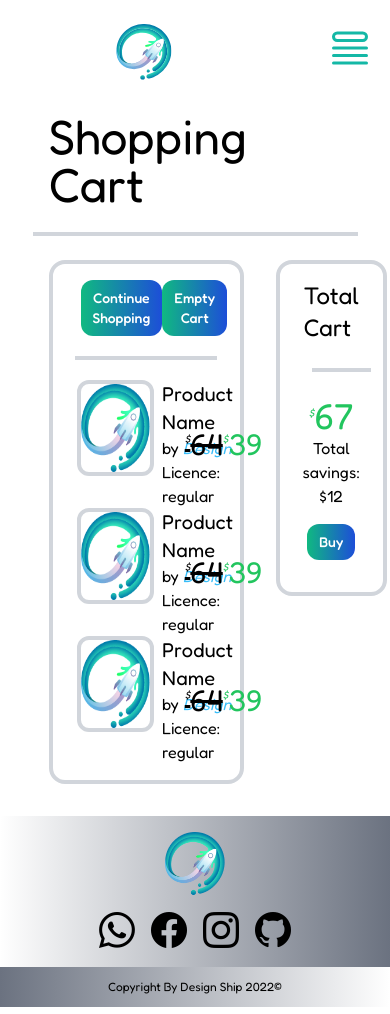
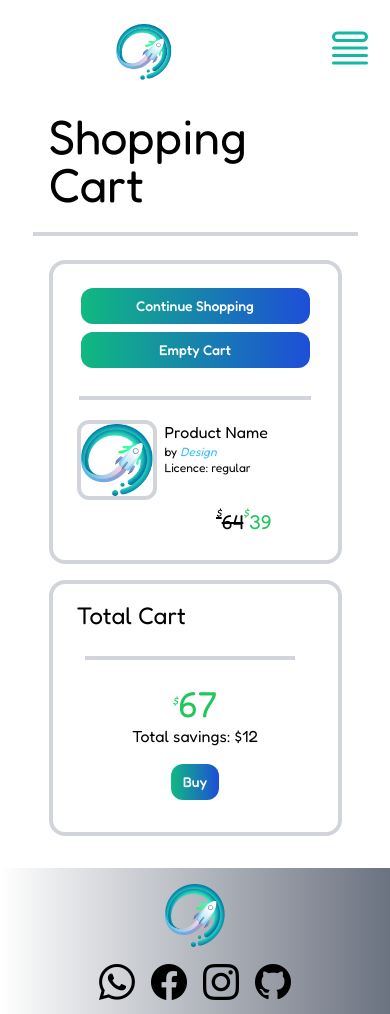
Before and after one commit to Jeremy-434/design-ship-app, a website: page public/shoppingCart/shoppingCart.html in a window 390 px wide. Shown: the top 1014 px of the page. Drawn offline with nearby package versions, Linux system fonts and the light colour scheme; files that its build step writes are made by us from their sources; files whose address does not match are found by name.

Commit message:
Complete Shopping Cart Responsive

```diff
--- a/public/shoppingCart/shoppingCart.html
+++ b/public/shoppingCart/shoppingCart.html
@@ -141,62 +141,32 @@
     <div class="mx-auto w-10/12 mb-8">
         <h1 class="text-5xl pt-4 px-4">Shopping Cart</h1>
         <div class="w-full h-1 bg-gray-300 my-6"></div>
-        <div class="flex justify-between">
-            <div class="border-4 border-gray-300 mx-4 p-4 rounded-2xl w-3/5">
-                <div class="flex justify-between mx-3">
-                    <button class="btn-primary-darkmode m-0">Continue Shopping</button>
-                    <button class="btn-primary-darkmode m-0">Empty Cart</button>
+        <div class="flex justify-between w-full flex-col lg:flex-row">
+            <div class="border-4 border-gray-300 mx-4 mb-4 lg:mb-0 p-4 rounded-2xl w-5/5 lg:w-3/5 sm">
+                <div class="flex justify-between mx-3 flex-col sm:flex-row">
+                    <button class="btn-primary-darkmode my-2 mb-0 lg:m-0">Continue Shopping</button>
+                    <button class="btn-primary-darkmode my-2 lg:m-0">Empty Cart</button>
                 </div>
                 <div class="w-11/12 h-1 bg-gray-300 mx-auto my-5"></div>
                 <!-- PRODUCTOS DEL CARRITO DE COMPRAS -->
                 <div class="grid grid-cols-12 items-center">
-                    <div class="col-span-6 flex">
-                        <img class="border-4 border-gray-300 rounded-xl w-24 h-24 m-2 mt-0"
-                            src="/public/imgs/logo.png" alt="">
-                       <div>
-                         <h2 class="text-xl">Product Name</h2>
-                         <p>by <i class="text-sky-400">Design</i></p>
-                         <p>Licence: regular</p>
-                       </div>
+                    <div class="col-span-12 sm:col-span-6 md:col-span-8 flex">
+                        <img class="border-4 border-gray-300 rounded-xl w-20 h-20 lg:w-24 lg:h-24 m-2 mt-0" src="/public/imgs/logo.png"
+                            alt="">
+                        <div class="text-xs sm:text-lg lg:my-2">
+                            <h2 class="text-base sm:text-xl">Product Name</h2>
+                            <p>by <i class="text-sky-400">Design</i></p>
+                            <p>Licence: regular</p>
+                        </div>
                     </div>
-                    <div class="col-start-10 col-end-12 flex justify-around text-3xl">
-                        <p class="line-through"><i class="text-xs no-underline relative bottom-3">$</i>64</p>
-                        <p class="text-green-500"><i class="text-xs no-underline relative bottom-3">$</i>39</p>
-                    </div>
-                </div>
-                <div class="grid grid-cols-12 items-center">
-                    <div class="col-span-6 flex">
-                        <img class="border-4 border-gray-300 rounded-xl w-24 h-24 m-2 mt-0"
-                            src="/public/imgs/logo.png" alt="">
-                       <div>
-                         <h2 class="text-xl">Product Name</h2>
-                         <p>by <i class="text-sky-400">Design</i></p>
-                         <p>Licence: regular</p>
-                       </div>
-                    </div>
-                    <div class="col-start-10 col-end-12 flex justify-around text-3xl">
-                        <p class="line-through"><i class="text-xs no-underline relative bottom-3">$</i>64</p>
-                        <p class="text-green-500"><i class="text-xs no-underline relative bottom-3">$</i>39</p>
-                    </div>
-                </div>
-                <div class="grid grid-cols-12 items-center">
-                    <div class="col-span-6 flex">
-                        <img class="border-4 border-gray-300 rounded-xl w-24 h-24 m-2 mt-0"
-                            src="/public/imgs/logo.png" alt="">
-                       <div>
-                         <h2 class="text-xl">Product Name</h2>
-                         <p>by <i class="text-sky-400">Design</i></p>
-                         <p>Licence: regular</p>
-                       </div>
-                    </div>
-                    <div class="col-start-10 col-end-12 flex justify-around text-3xl">
+                    <div class="col-start-8 col-end-10 sm:col-start-10 sm:col-end-12 md:col-start-8 md:col-end-12 flex justify-around text-xl sm:text-3xl mb-2 lg:mb-0">
                         <p class="line-through"><i class="text-xs no-underline relative bottom-3">$</i>64</p>
                         <p class="text-green-500"><i class="text-xs no-underline relative bottom-3">$</i>39</p>
                     </div>
                 </div>
             </div>
-            <div class="border-4 border-gray-300 w-2/5 mx-4 p-4 rounded-2xl h-min">
-                <h3 class="text-2xl mx-2">Total Cart</h3>
+            <div class="border-4 border-gray-300 w-5/5 lg:w-2/5 mx-4 p-4 rounded-2xl h-min">
+                <h3 class="text-2xl mx-2 sm:text-4xl">Total Cart</h3>
                 <div class="w-5/6 h-1 bg-gray-300 mx-4 my-6"></div>
                 <div class="text-center">
                     <h2 class="text-green-500 text-4xl"><i class="text-xs no-underline relative bottom-3">$</i>67</h2>
```
Also changed, not shown: public/build/styles.css.
